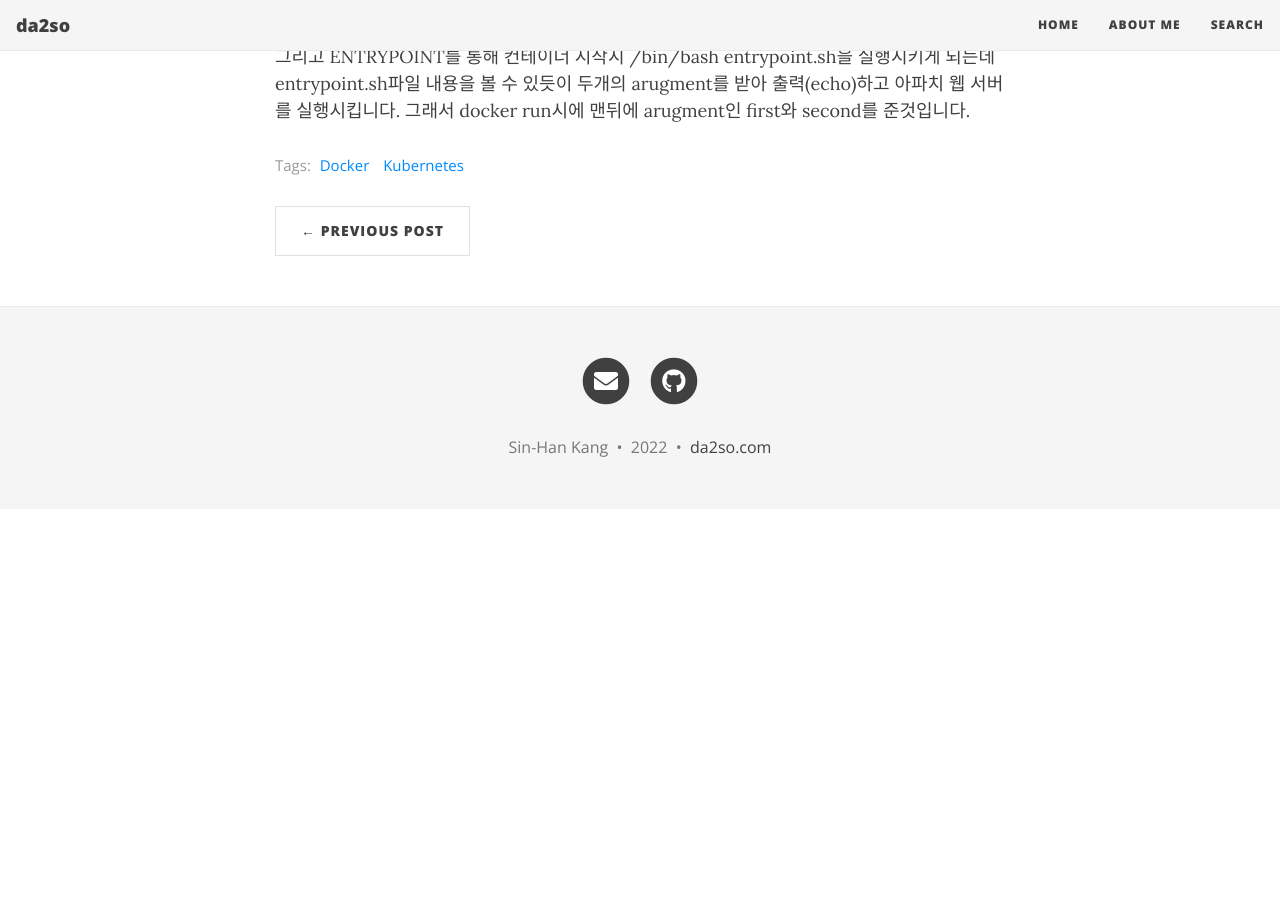
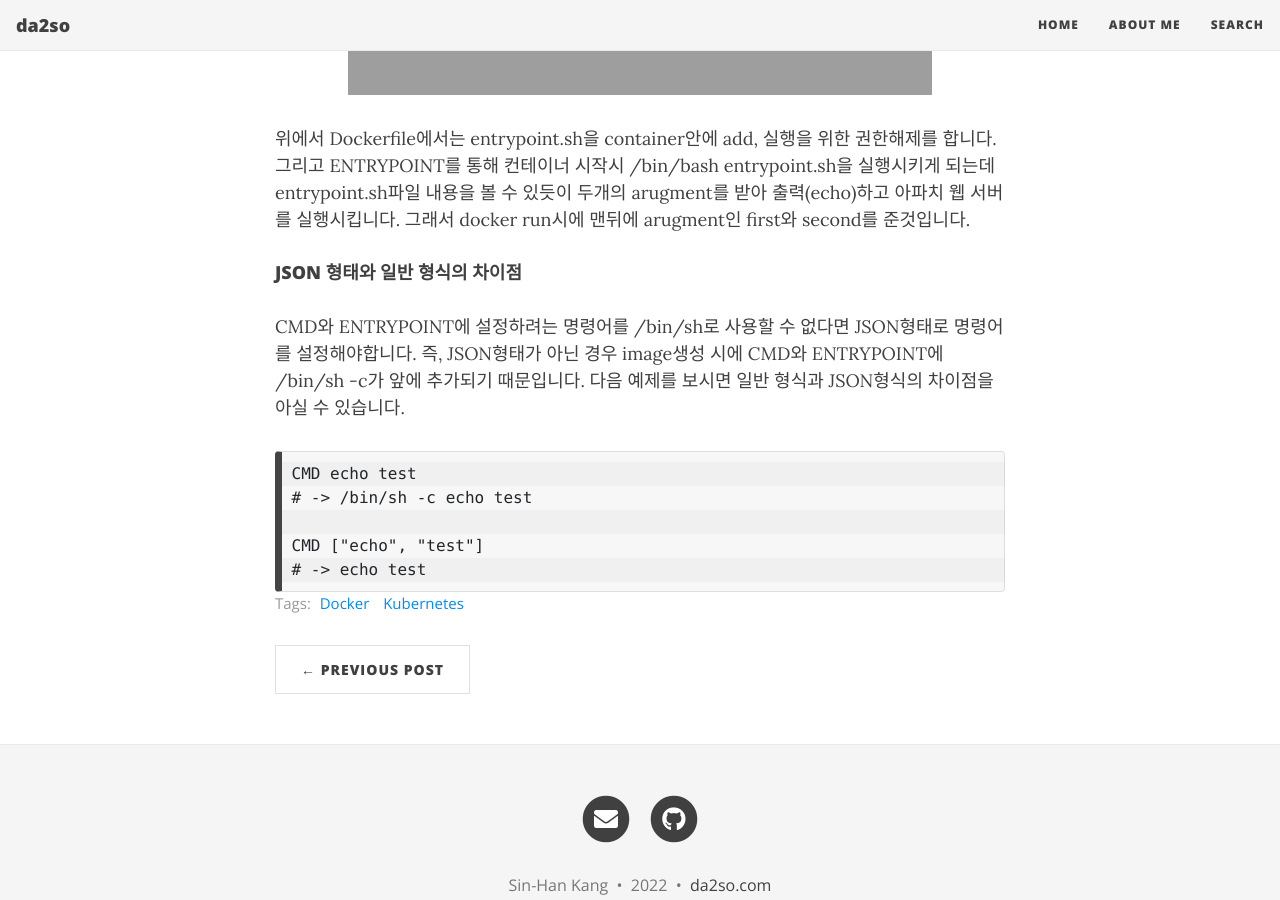
Before and after one commit to da2so/da2so.github.io, a Jekyll site: the page built from _posts/2022-01-10-Docker_Kubernetes5.md, in a window 1280 px wide and 900 px high, scrolled down 4321 px. Built offline with Jekyll 4.4.1, drawn with Linux system fonts in a browser that asks for light colours; nearby versions of some CDN libraries; before the commit the page ends 4830 px from its top, so only the background shows below that.

Commit message:
Update 2022-01-10-Docker_Kubernetes5.md

````diff
--- a/_posts/2022-01-10-Docker_Kubernetes5.md
+++ b/_posts/2022-01-10-Docker_Kubernetes5.md
@@ -99,7 +99,19 @@ ADD와 COPY를 로컬디렉터리에서 읽어 들인 context로부터 이미지
 
 CMD는 아까 설명드렸듯이 docker run명령어에서 맨 뒤에 입력했던 커맨드와 같은 역할을 한다고 말씀드렸습니다. 이와 비슷하게 역할을 ENTRYPOINT하는데여. 다른 점은 커맨들르 인자로 받아 사용할 수 있는 스크립트의 역할을 할 수 있습니다.
 
-![1](https://da2so.github.io/assets/post_img/2022-01-10-Docker_Kubernetes5/6.png){: .mx-auto.d-block width="60%" :}
+![1](https://da2so.github.io/assets/post_img/2022-01-10-Docker_Kubernetes5/6.png){: .mx-auto.d-block width="80%" :}
 
 
 위에서 Dockerfile에서는 entrypoint.sh을 container안에 add, 실행을 위한 권한해제를 합니다. 그리고 ENTRYPOINT를 통해 컨테이너 시작시 /bin/bash entrypoint.sh을 실행시키게 되는데 entrypoint.sh파일 내용을 볼 수 있듯이 두개의 arugment를 받아 출력(echo)하고 아파치 웹 서버를 실행시킵니다. 그래서 docker run시에 맨뒤에 arugment인 first와 second를 준것입니다.
+
+#### JSON 형태와 일반 형식의 차이점
+
+CMD와 ENTRYPOINT에 설정하려는 명령어를 /bin/sh로 사용할 수 없다면 JSON형태로 명령어를 설정해야합니다. 즉, JSON형태가 아닌 경우 image생성 시에 CMD와 ENTRYPOINT에 /bin/sh -c가 앞에 추가되기 때문입니다. 다음 예제를 보시면 일반 형식과 JSON형식의 차이점을 아실 수 있습니다.
+
+```
+CMD echo test
+# -> /bin/sh -c echo test
+
+CMD ["echo", "test"]
+# -> echo test
+```
````
